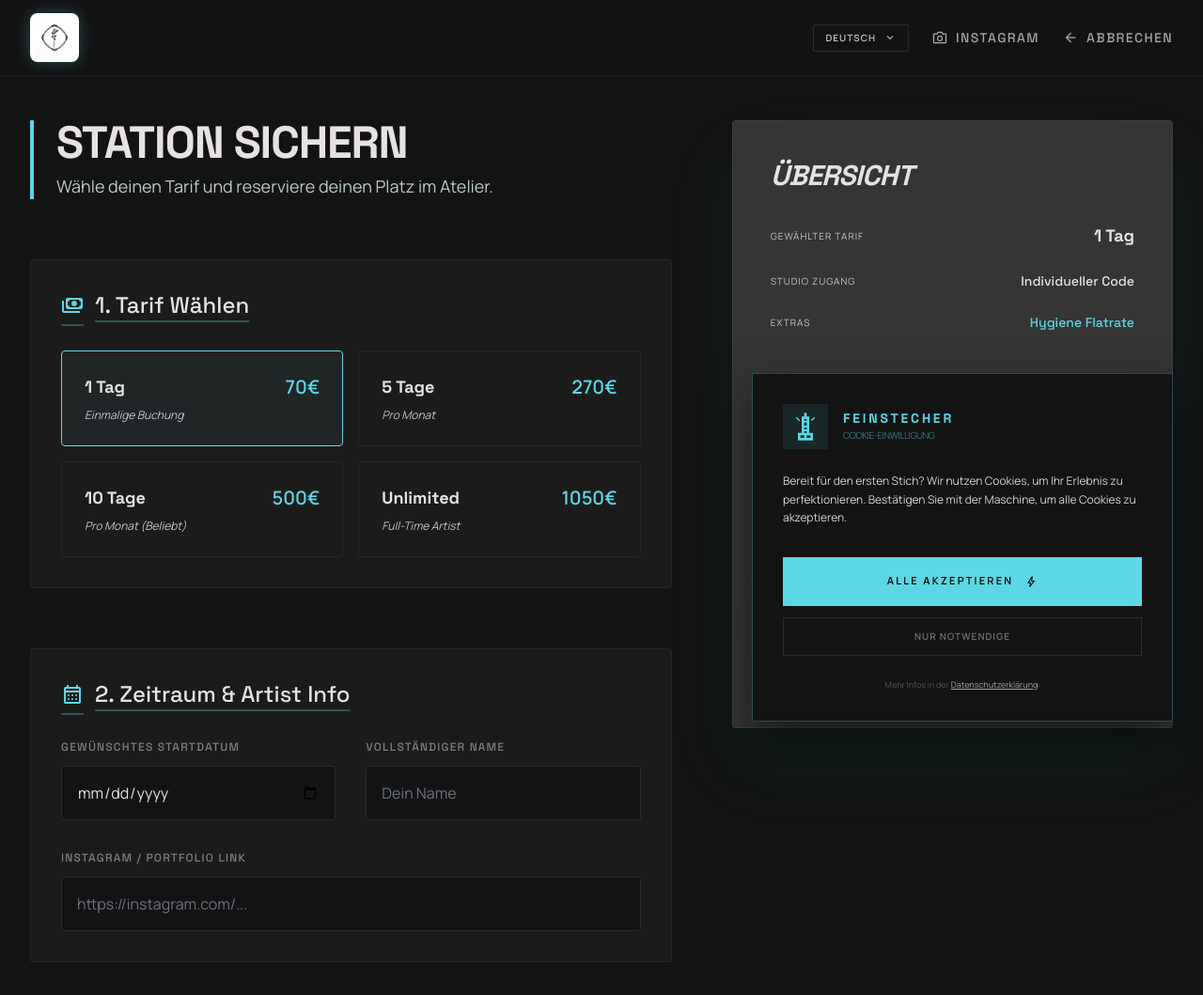
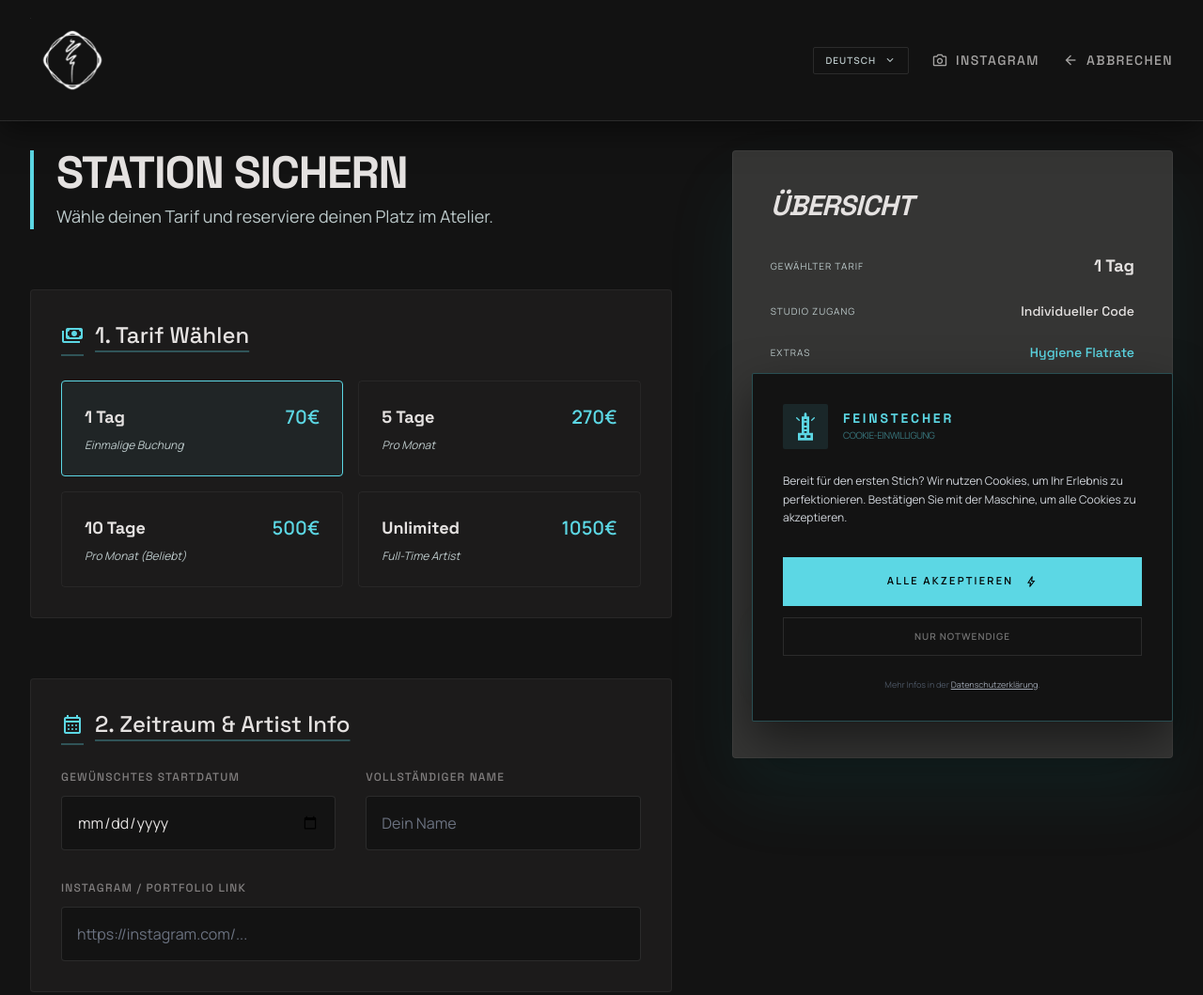
Before and after one commit to DONNERAIART/feinstecher, a website: page booking.html in a window 1280 px wide. Shown: the top 1059 px of the page at 94% size. Drawn offline with nearby package versions, Linux system fonts and the light colour scheme.

Commit message:
Site-wide Aesthetic Overhaul: Implemented 90px animated logo and 'Dark Frosted Glass' navigation bar (h-32) across all main pages for a unified premium experience.

```diff
--- a/booking.html
+++ b/booking.html
@@ -253,15 +253,49 @@
         a, button, [role="button"], .tier-card {
             cursor: url("tattoomachine-cursor-glow-final.png") 8 63, pointer !important;
         }
+
+        /* Nav Logo Animation Styles */
+        .logo-nav-container {
+            position: relative;
+            height: 90px;
+            width: auto;
+            filter: invert(1) brightness(2);
+            display: flex;
+            align-items: center;
+        }
+
+        .logo-outline-nav {
+            position: relative;
+            height: 100%;
+            width: auto;
+            display: block;
+        }
+
+        .logo-fill-nav {
+            position: absolute;
+            top: 0;
+            left: 0;
+            height: 100%;
+            width: 100%;
+            object-fit: contain;
+            clip-path: inset(0 0 100% 0);
+            animation: fillInterior 3.5s cubic-bezier(0.16, 1, 0.3, 1) 0.5s forwards;
+        }
+
+        @keyframes fillInterior {
+            0% { opacity: 1; clip-path: inset(0 0 100% 0); }
+            100% { opacity: 1; clip-path: inset(0 0 0 0); }
+        }
     </style>
 </head>
 <body class="bg-background text-on-background font-body selection:bg-primary/20 selection:text-primary">
 
-    <nav class="fixed top-0 w-full z-50 bg-[#131313]/80 backdrop-blur-xl border-b border-white/5">
-        <div class="flex justify-between items-center h-20 px-8 max-w-7xl mx-auto">
-            <a href="index.html" class="relative group">
-                <div class="bg-white p-1.5 rounded-lg shadow-[0_0_15px_rgba(92,215,228,0.3)] group-hover:shadow-[0_0_20px_rgba(92,215,228,0.5)] transition-all duration-300 active:scale-95">
-                    <img src="feinstecherlogo.png" alt="Feinstecher Logo" class="h-8 md:h-10 w-auto mix-blend-multiply">
+    <nav class="fixed top-0 w-full z-50 bg-[#131313]/70 backdrop-blur-[20px] border-b border-white/10 shadow-[0_8px_32px_0_rgba(0,0,0,0.5)]">
+        <div class="flex justify-between items-center h-32 px-4 md:px-8 max-w-7xl mx-auto">
+            <a href="index.html" class="relative group flex-shrink-0">
+                <div class="logo-nav-container group-hover:scale-105 transition-all duration-300 active:scale-95">
+                    <img src="logo umranrandung.png" class="h-8 md:h-10 w-auto logo-outline-nav" alt="Feinstecher Logo Outline">
+                    <img src="feinstecherlogo innen.png" class="h-8 md:h-10 w-auto logo-fill-nav" alt="Feinstecher Logo Interior">
                 </div>
             </a>
             <div class="flex items-center gap-6">
@@ -291,7 +325,7 @@
         </div>
     </nav>
 
-    <main class="pt-32 pb-24 px-8 max-w-7xl mx-auto grid grid-cols-1 lg:grid-cols-12 gap-16">
+    <main class="pt-40 pb-24 px-8 max-w-7xl mx-auto grid grid-cols-1 lg:grid-cols-12 gap-16">
         <!-- Left Column: Forms -->
         <div class="lg:col-span-7 space-y-16">
             <header class="border-l-4 border-primary pl-6">
```
Also changed, not shown: login.html (+39 -5 lines), profile.html (+39 -5 lines).
